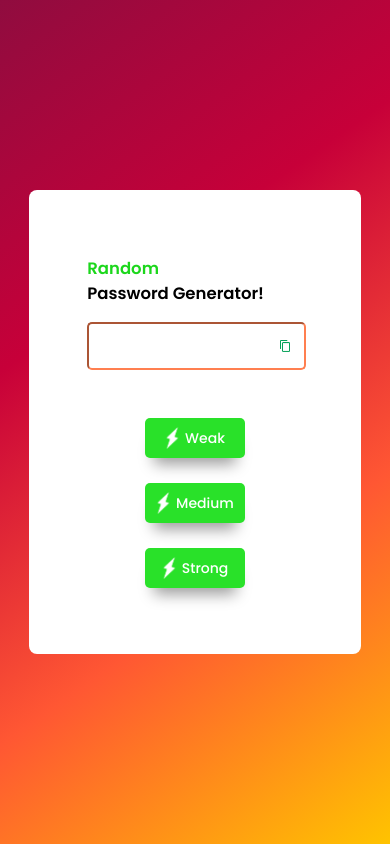
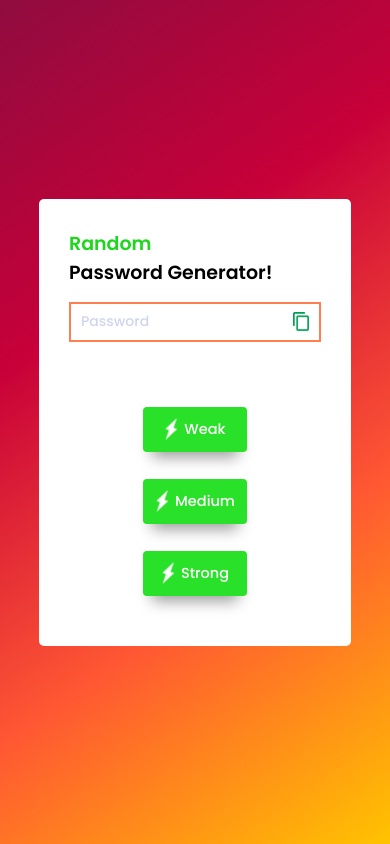
Before and after one commit to nikhilk05/password-generator, a plain HTML site: page index.html in a window 390 px wide. Drawn offline with Linux system fonts and the light colour scheme.

Commit message:
Password Generator

```diff
--- a/index.html
+++ b/index.html
@@ -14,11 +14,9 @@
 </head>
 <body>
       <div class="container">
-            <div class="wrapper">
-                <div class="display">
+        <h1 class="title"><span>Random</span> <br>Password Generator!</h1>
             <div class="input-field">
-                        <label class="title"><span>Random</span> <br>Password Generator!</label>
-                        <input type="text" name="pwd" id="password">
+                <input type="text" name="pwd" id="password" placeholder="Password">
                 <img class="copy" src="./images/copy.png" alt="" id="copypwd">
             </div>
             <div class="buttons">
@@ -27,8 +25,6 @@
                 <button class="btn" id="strongpwd"  type="button"><img class="generate" src="./images/generate.png" alt="">Strong</button>
             </div>
       </div>
-            </div>
-      </div>
 
     <script src="script.js"></script>
 </body>
--- a/style.css
+++ b/style.css
@@ -1,204 +1,185 @@
-body{
+* {
+    box-sizing: border-box;
     margin: 0;
     padding: 0;
-    box-sizing: border-box;
+}
+
+body {
     font-family: 'Poppins', sans-serif;
     user-select: none;
-}
-
-img,button{
-    max-width: 100%;
-}
-
-.container{
-    height: 100vh;
-    width: 100%;
+    min-height: 100vh;
     background: linear-gradient(-35deg,#FFC300, #FF5733, #C70039, #900C3F 100%);
     display: flex;
-    justify-content: center;
-    align-items: center;
-}
-
-.wrapper{
-    height: 55vh;
-    width: 40%;
-    background: #ffffff;
-    display: flex;
-    border-radius: 8px;
+    background-repeat: no-repeat;
     justify-content: center;
     align-items: center;
     flex-direction: column;
 }
 
-.display{
-    width: 65%;
-    display: flex;
-    flex-direction: column;
-    gap: 4.5rem;
+img,button {
+    max-width: 100%;
 }
 
-.title{
-    font-size: 1.6rem;
-    font-weight: 600;
+.container{
+    width: 35%;
+    max-width: 100%;
+    background: #ffffff;
+    display: flex;
+    justify-content: center;
+    align-items: start;
+    flex-direction: column;
+    padding: 15px 45px;
+    border-radius: 5px;
 }
 
-.title span,.fa-copy{
+.title {
+    font-size: 24px;
+    font-weight: 600;
+    margin: 15px 0;
+}
+
+.title span,.fa-copy {
     color: #1cd71c;
 }
 
-#password{
+.input-field {
+    height: 50px;
+    width: 100%;
+    display: flex;
+    justify-content: space-between;
+    align-items: center;
     outline: none;
-    height: 6.5vh;
-    width: 95.4%;
-    border-radius: 5px;
-    border-color: coral;
+    padding: 0 10px;
+    border: 2px solid coral;
+}
+
+input::placeholder{
+    color: #d0d4ed;
+}
+
+#password {
+    outline: none;
+    border: none;
+    width: 85%;
     font-size: 1.1rem;
-    padding-left: 15px;
     font-weight: 500;
     font-family: inherit;
 }
 
-.input-field{
-    display: flex;
-    justify-content: center;
-    align-items: start;
-    flex-direction: column;
-    gap: 1rem;
+.copy {
+    width: 16px;
 }
 
-.copy{
-    width: 16px;
-    align-self: flex-end;
-    position: absolute;
-    transform: translate(-15px, 48px);
-    cursor: pointer;
+.buttons {
+    display: grid;
+    grid-template-columns: repeat(3, 6.5rem);
+    column-gap: 2rem;
+    margin: 65px 0 35px;
+    align-self: center;
 }
 
-.buttons{
-    display: flex;
-    justify-content: center;
-    align-items: center;
-    gap: 2rem;
-}
-
-.btn{
-    height: 2.9rem;
-    width: 6.8rem;
+.btn {
+    height: 3rem;
     display: flex;
     justify-content: center;
     align-items: center;
     gap: 5px;
-    border-radius: 5px;
-    font-size: 15px;
+    border-radius: 4px;
+    font-size: 14.5px;
     border: none;
     font-weight: 500;
     font-family: inherit;
     background: #29e129;
     color: #ffffff;
     cursor: pointer;
-    box-shadow: 0px 15px 15px -9px rgba(0, 0, 0, .4);
-    transition: all .5s;
+    box-shadow: 0px 14px 15px -9px rgba(0, 0, 0, .4);
+    transition: all .3s;
 }
 
-.btn:hover{
-    transform: translateY(-5px);
+.btn:hover {
+    transform: translateY(-3px);
     background: #11b411;
 }
 
-.generate{
+.generate {
     width: 15px;
 }
 
-@media screen and (min-width: 320px) and (max-width: 475px) {
-    .wrapper {
+@media screen and (min-width: 2160px){
+    .container{
+        width: 23%;
+    }
+}
+
+@media screen and (min-width: 1900px) and (max-width: 2160px){
+    .container{
+        width: 30%;
+    }
+}
+
+@media screen and (min-width: 1024px) and (max-width: 1280px){
+    .container{
+        width: 40%;
+    }
+}
+
+@media screen and (min-width: 768px) and (max-width: 1024px){
+    .container{
+        width: 50%;
+    }
+}
+
+@media screen and (min-width: 540px) and (max-width: 768px){
+    .container{
+        width: 65%;
+    }
+}
+
+@media screen and (min-width: 475px) and (max-width: 540px){
+    .container{
         width: 85%;
     }
 
-    .display{
-        gap: 3rem;
-    }
-
-    .title {
-        font-size: 16.5px;
-    }
-
-    #password {
-        height: 5vh;
-        width: 95%;
-        font-size: 11px;
-        padding-left: 8px;
-    }
-
-    .copy {
-        width: 10px;
-        transform: translate(-13px, 33px);
-    }
-
-    .buttons{
-        display: grid;
-        gap: 25px;
+    .buttons {
+        grid-template-columns: repeat(3, 5.8rem);
+        column-gap: 2rem;
         align-self: center;
     }
 
     .btn{
-        width: 100px;
-        height: 40px;
         font-size: 14px;
+    }
+
+    .generate {
+        width: 13px;
     }
 }
 
-/* @media screen and (min-width: 768px) and (max-width: 1527.5px) {
-    .wrapper {
-        height: 60vh;
+@media screen and (max-width: 475px) {
+    .container {
         width: 80%;
+        padding: 15px 30px;
     }
-} */
 
-@media screen and (min-width: 1600px) and (max-width: 2200px) {
-    .copy{
-        transform: translate(-22px, 48px);
+    .title {
+        font-size: 19px;
+    }
+
+    .input-field {
+        height: 40px;
+    }
+
+    #password {
+        font-size: 14px;
+    }
+
+    .buttons {
+        grid-template-columns: repeat(1, 6.5rem);
+        gap: 27px;
+        align-self: center;
+    }
+
+    .btn{
+        height: 45px;
     }
 }
-
-/* @media screen and (min-width: 2200px) {
-    .copy{
-        transform: translate(-30px, 48px);
-    }
-}
-
-
-@media (min-width: 475px) {
-    .container {
-    max-width: 475px;
-    }
-}
-
-@media (min-width: 640px) {
-    .container {
-        max-width: 640px;
-    }
-}
-
-@media (min-width: 768px) {
-    .container {
-        max-width: 768px;
-    }
-}
-
-@media (min-width: 1024px) {
-    .container {
-        max-width: 1024px;
-    }
-}
-
-@media (min-width: 1280px) {
-    .container {
-        max-width: 1280px;
-    }
-}
-
-@media (min-width: 1536px) {
-    .container {
-        max-width: 2260px;
-    }
-} */
```
Lines whose indentation alone changed are shown as unchanged.
